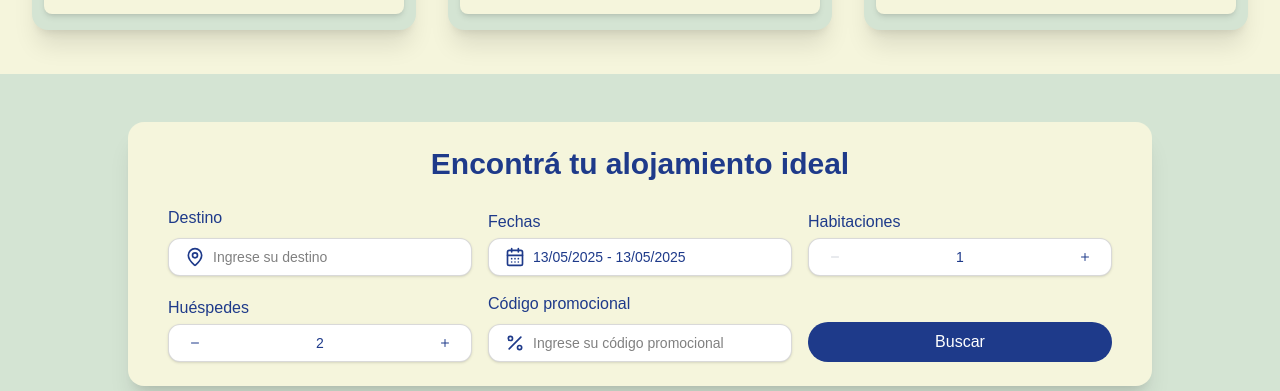
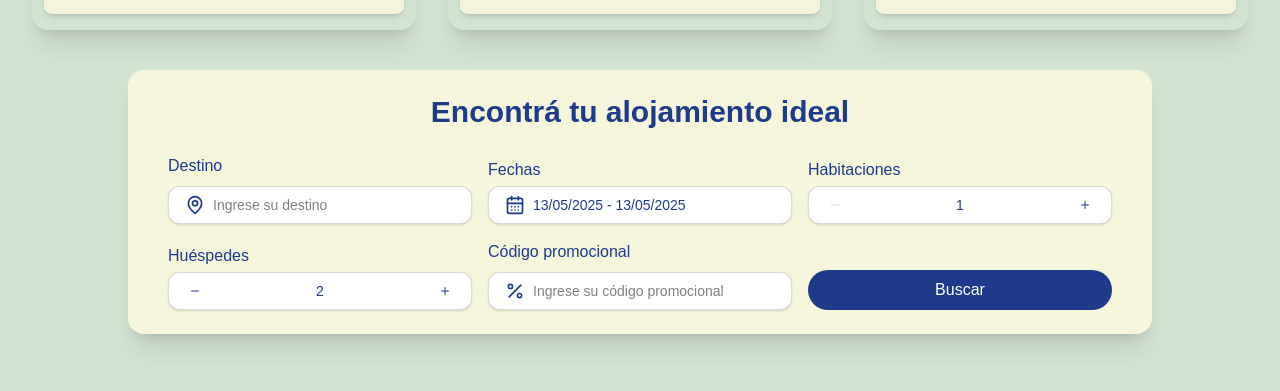
Before and after one commit to marwos-dev/dozzze_fe, a Next.js app: page / in a window 1280 px wide. Shown: the part 1180-1571 px from the top of the page. Built offline with nearby package versions, Linux system fonts and the light colour scheme.

Commit message:
change colors

```diff
--- a/src/components/sections/Sections.tsx
+++ b/src/components/sections/Sections.tsx
@@ -1,4 +1,5 @@
 import Home from "./Home";
+import Properties from "./Properties";
 import Seeker from "./Seeker";
 import ZoneSection from "./Zones";
 
@@ -7,9 +8,10 @@ const Sections = () => {
         <main>
             <Home />
             <ZoneSection />
-            <section className="bg-greenlight py-2" id="seeker">
+            <section className="bg-greenlight p-5" id="seeker">
                 <Seeker />
             </section>
+            <Properties />
         </main>
     );
 };
--- a/src/components/sections/Seeker.tsx
+++ b/src/components/sections/Seeker.tsx
@@ -52,7 +52,7 @@ export default function Seeker() {
             initial={{ opacity: 0, y: 30 }}
             animate={{ opacity: 1, y: 0 }}
             transition={{ duration: 0.4 }}
-            className="mx-auto w-full max-w-5xl rounded-2xl bg-dozebg1 shadow-xl px-4 py-6 sm:px-6 lg:px-10 mt-10"
+            className="mx-auto w-full max-w-5xl rounded-2xl bg-dozebg1 shadow-xl px-4 py-6 sm:px-6 lg:px-10 mb-10 -mt-6"
         >
             <h2 className="text-xl sm:text-2xl lg:text-3xl font-bold text-dozeblue mb-6 text-center">
                 Encontrá tu alojamiento ideal
--- a/src/components/sections/Zones.tsx
+++ b/src/components/sections/Zones.tsx
@@ -1,3 +1,4 @@
+// app/components/ZoneSection.tsx
 'use client';
 import ZoneCard from "../ui/cards/ZoneCard/ZoneCard";
 
@@ -5,7 +6,6 @@ const imageUrlsBarcelona = [
     "https://images.unsplash.com/photo-1501785888041-af3ef285b470?w=800",
     "https://images.unsplash.com/photo-1560347876-aeef00ee58a1?w=800",
     "https://images.unsplash.com/photo-1501785888041-af3ef285b470?w=800"
-
 ];
 
 const imageUrlsMexicoCity = [
@@ -18,7 +18,9 @@ const imageUrlsBuenosAires = [
 
 export default function ZoneSection() {
     return (
-        <div className="flex flex-wrap justify-center bg-dozebg1 py-10 gap-6">
+        <div className="relative py-10">
+            <div className="absolute inset-0 -z-10 bg-[linear-gradient(to_bottom,_theme(colors.dozebg1)_65%,_theme(colors.greenlight)_75%)]" />
+            <div className="flex flex-wrap justify-center gap-6">
                 <ZoneCard
                     country="Barcelona, España"
                     imageUrls={imageUrlsBarcelona}
@@ -83,5 +85,6 @@ export default function ZoneSection() {
                     ]}
                 />
             </div>
+        </div>
     );
 }
```
Lines whose indentation alone changed are shown as unchanged.
